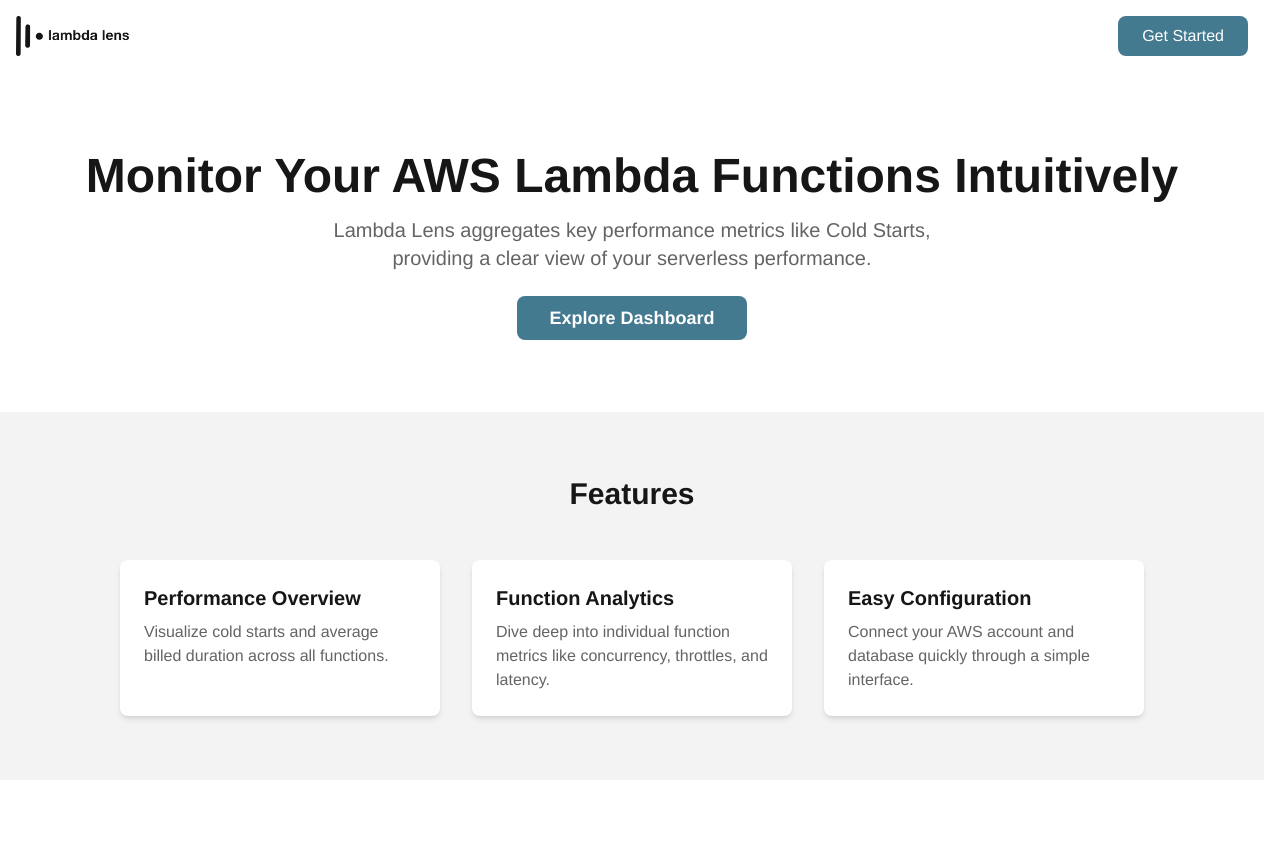
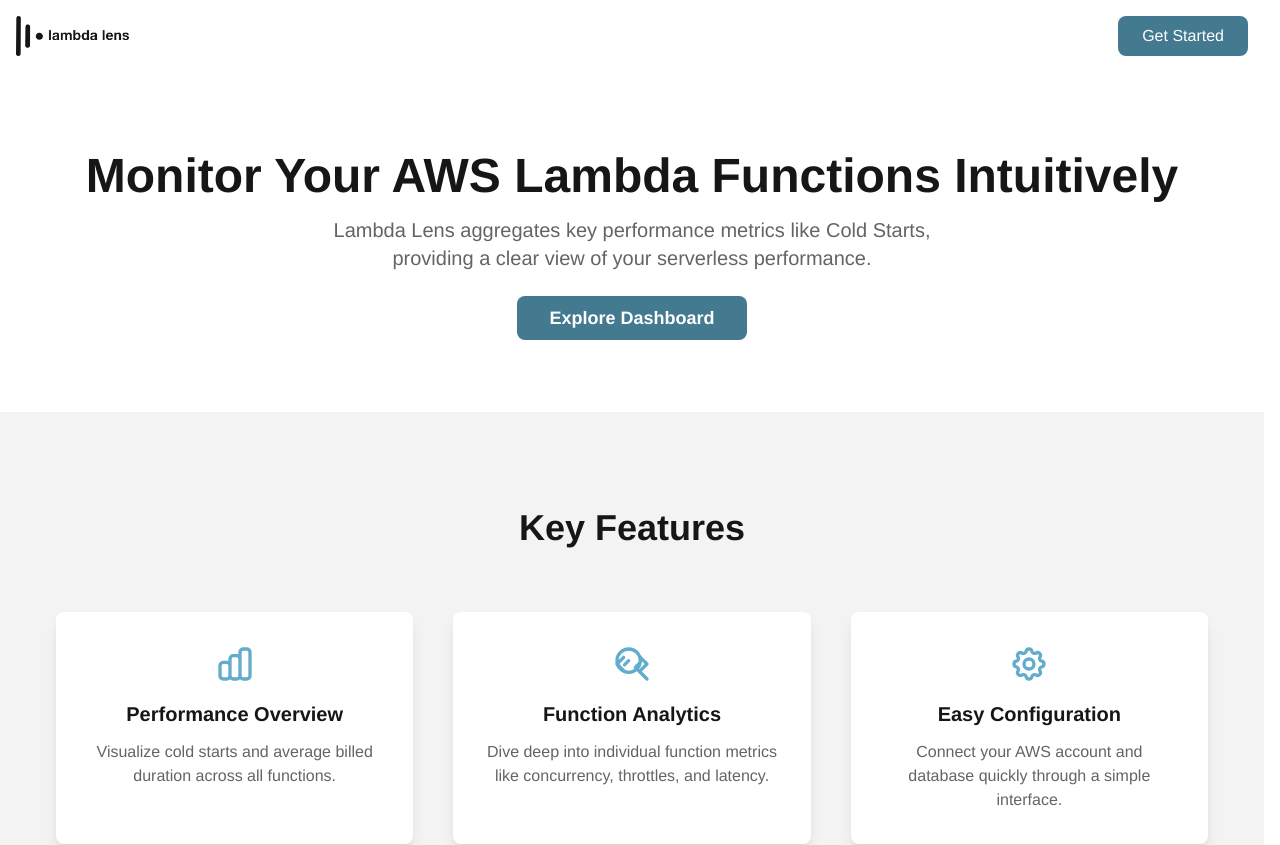
Before and after one commit to oslabs-beta/Lambda-Lens, a React (Vite) app in the folder client/: page / in a window 1280 px wide. Shown: the top 845 px of the page. Built offline with nearby package versions, Linux system fonts and the light colour scheme.

Commit message:
refactor: simplify LandingPage component and enhance features section layout

```diff
--- a/client/src/pages/Landing/LandingPage.tsx
+++ b/client/src/pages/Landing/LandingPage.tsx
@@ -1,8 +1,7 @@
-import React from 'react';
 import { Link } from 'react-router-dom';
 import lambda from '../../assets/lambda.png';
 
-const LandingPage: React.FC = () => {
+const LandingPage = () => {
   return (
     <div className="min-h-screen bg-light-cont-l dark:bg-dark-cont-l text-light-text-prim dark:text-dark-text-prim font-sans transition-colors">
       <nav className="p-4 flex justify-between items-center">
@@ -31,29 +30,37 @@ const LandingPage: React.FC = () => {
         </Link>
       </section>
 
-      {/* Features Section Placeholder */}
-      <section className="py-16 bg-light-cont-m dark:bg-dark-cont-m px-4 transition-colors">
-        <h2 className="text-3xl font-bold text-center mb-12">Features</h2>
-        <div className="grid md:grid-cols-3 gap-8 max-w-5xl mx-auto">
+      {/* Features Section */}
+      <section className="py-24 bg-light-cont-m dark:bg-dark-cont-m px-4 transition-colors">
+        <h2 className="text-3xl md:text-4xl font-semibold text-center mb-16">Key Features</h2>
+        <div className="grid md:grid-cols-3 gap-10 max-w-6xl mx-auto">
           {/* Feature 1 */}
-          <div className="bg-light-cont-l dark:bg-dark-cont-l p-6 rounded-lg shadow-md">
-            <h3 className="text-xl font-semibold mb-2">Performance Overview</h3>
-            <p className="text-light-text-sec dark:text-dark-text-sec">Visualize cold starts and average billed duration across all functions.</p>
+          <div className="bg-light-cont-l dark:bg-dark-cont-l p-8 rounded-lg shadow-lg hover:shadow-xl transition-shadow duration-300">
+            <div className="text-element-h mb-4">
+              <svg className="w-10 h-10 mx-auto" fill="none" stroke="currentColor" viewBox="0 0 24 24" xmlns="http://www.w3.org/2000/svg"><path strokeLinecap="round" strokeLinejoin="round" strokeWidth="2" d="M9 19v-6a2 2 0 00-2-2H5a2 2 0 00-2 2v6a2 2 0 002 2h2a2 2 0 002-2zm0 0V9a2 2 0 012-2h2a2 2 0 012 2v10m-6 0a2 2 0 002 2h2a2 2 0 002-2m0 0V5a2 2 0 012-2h2a2 2 0 012 2v14a2 2 0 01-2 2h-2a2 2 0 01-2-2z"></path></svg>
+            </div>
+            <h3 className="text-xl font-semibold text-center mb-3">Performance Overview</h3>
+            <p className="text-light-text-sec dark:text-dark-text-sec text-center">Visualize cold starts and average billed duration across all functions.</p>
           </div>
           {/* Feature 2 */}
-          <div className="bg-light-cont-l dark:bg-dark-cont-l p-6 rounded-lg shadow-md">
-            <h3 className="text-xl font-semibold mb-2">Function Analytics</h3>
-            <p className="text-light-text-sec dark:text-dark-text-sec">Dive deep into individual function metrics like concurrency, throttles, and latency.</p>
+          <div className="bg-light-cont-l dark:bg-dark-cont-l p-8 rounded-lg shadow-lg hover:shadow-xl transition-shadow duration-300">
+             <div className="text-element-h mb-4">
+               <svg className="w-10 h-10 mx-auto" fill="none" stroke="currentColor" viewBox="0 0 24 24" xmlns="http://www.w3.org/2000/svg"><path strokeLinecap="round" strokeLinejoin="round" strokeWidth="2" d="M21 21l-6-6m2-5a7 7 0 11-14 0 7 7 0 0114 0zM10 10l-2.5 2.5M14 14l2.5-2.5"></path><path strokeLinecap="round" strokeLinejoin="round" strokeWidth="2" d="M7 8l-4 4 4 4M17 8l4 4-4 4"></path></svg>
+             </div>
+            <h3 className="text-xl font-semibold text-center mb-3">Function Analytics</h3>
+            <p className="text-light-text-sec dark:text-dark-text-sec text-center">Dive deep into individual function metrics like concurrency, throttles, and latency.</p>
           </div>
           {/* Feature 3 */}
-          <div className="bg-light-cont-l dark:bg-dark-cont-l p-6 rounded-lg shadow-md">
-            <h3 className="text-xl font-semibold mb-2">Easy Configuration</h3>
-            <p className="text-light-text-sec dark:text-dark-text-sec">Connect your AWS account and database quickly through a simple interface.</p>
+          <div className="bg-light-cont-l dark:bg-dark-cont-l p-8 rounded-lg shadow-lg hover:shadow-xl transition-shadow duration-300">
+             <div className="text-element-h mb-4">
+               <svg className="w-10 h-10 mx-auto" fill="none" stroke="currentColor" viewBox="0 0 24 24" xmlns="http://www.w3.org/2000/svg"><path strokeLinecap="round" strokeLinejoin="round" strokeWidth="2" d="M10.325 4.317c.426-1.756 2.924-1.756 3.35 0a1.724 1.724 0 002.573 1.066c1.543-.94 3.31.826 2.37 2.37a1.724 1.724 0 001.065 2.572c1.756.426 1.756 2.924 0 3.35a1.724 1.724 0 00-1.066 2.573c.94 1.543-.826 3.31-2.37 2.37a1.724 1.724 0 00-2.572 1.065c-.426 1.756-2.924 1.756-3.35 0a1.724 1.724 0 00-2.573-1.066c-1.543.94-3.31-.826-2.37-2.37a1.724 1.724 0 00-1.065-2.572c-1.756-.426-1.756-2.924 0-3.35a1.724 1.724 0 001.066-2.573c-.94-1.543.826-3.31 2.37-2.37.996.608 2.296.07 2.572-1.065z"></path><path strokeLinecap="round" strokeLinejoin="round" strokeWidth="2" d="M15 12a3 3 0 11-6 0 3 3 0 016 0z"></path></svg>
+             </div>
+            <h3 className="text-xl font-semibold text-center mb-3">Easy Configuration</h3>
+            <p className="text-light-text-sec dark:text-dark-text-sec text-center">Connect your AWS account and database quickly through a simple interface.</p>
           </div>
         </div>
       </section>
 
-      {/* Call to Action Section Placeholder */}
       <section className="text-center py-20 px-4">
         <h2 className="text-3xl font-bold mb-4">Ready to Optimize Your Lambdas?</h2>
         <p className="text-lg text-light-text-sec dark:text-dark-text-sec mb-8">
@@ -67,7 +74,6 @@ const LandingPage: React.FC = () => {
         </Link>
       </section>
 
-      {/* Footer Placeholder */}
       <footer className="text-center py-6 border-t border-light-cont-s dark:border-dark-cont-s text-light-text-sec dark:text-dark-text-sec transition-colors">
         © {new Date().getFullYear()} Lambda Lens. All rights reserved.
       </footer>
```
